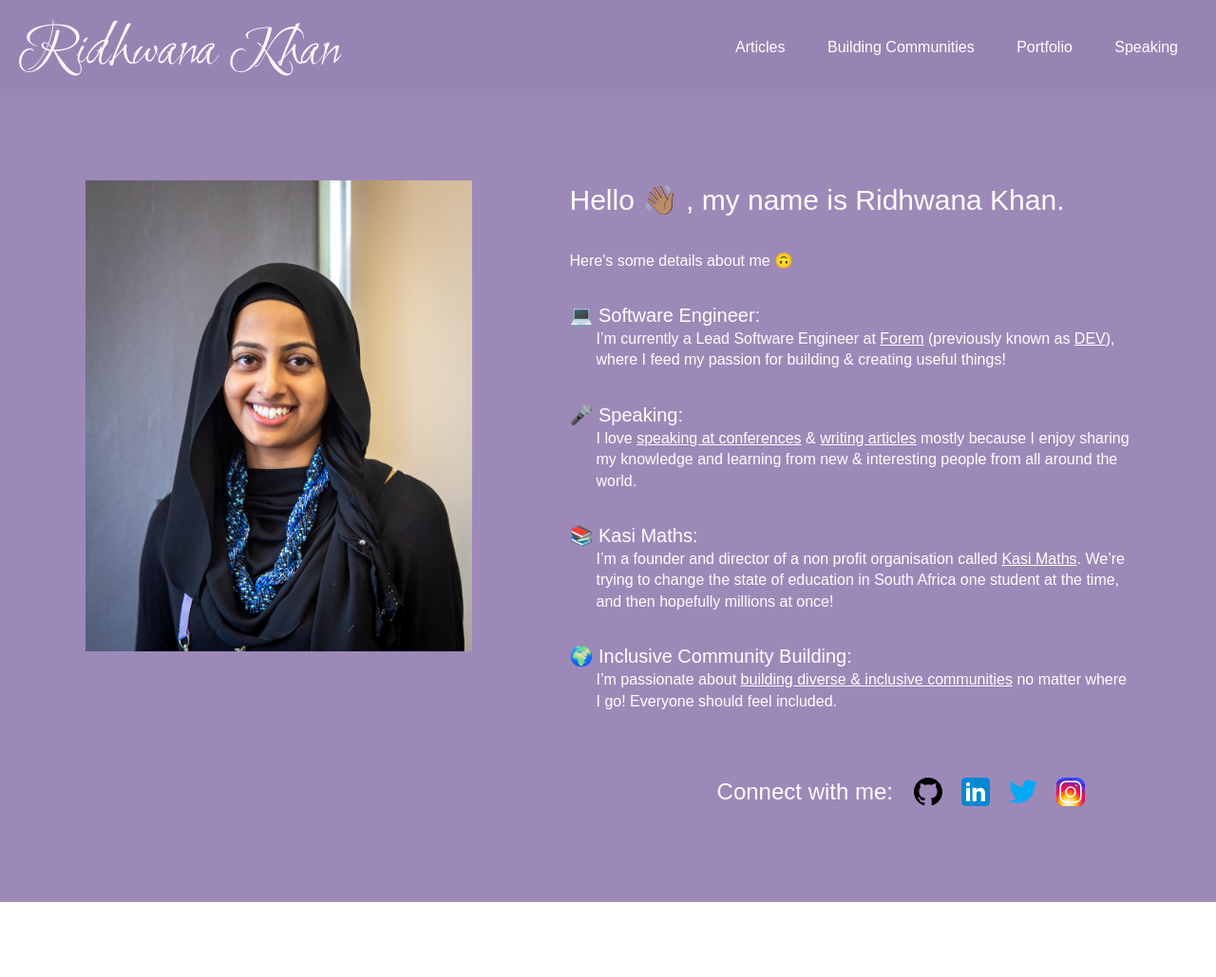
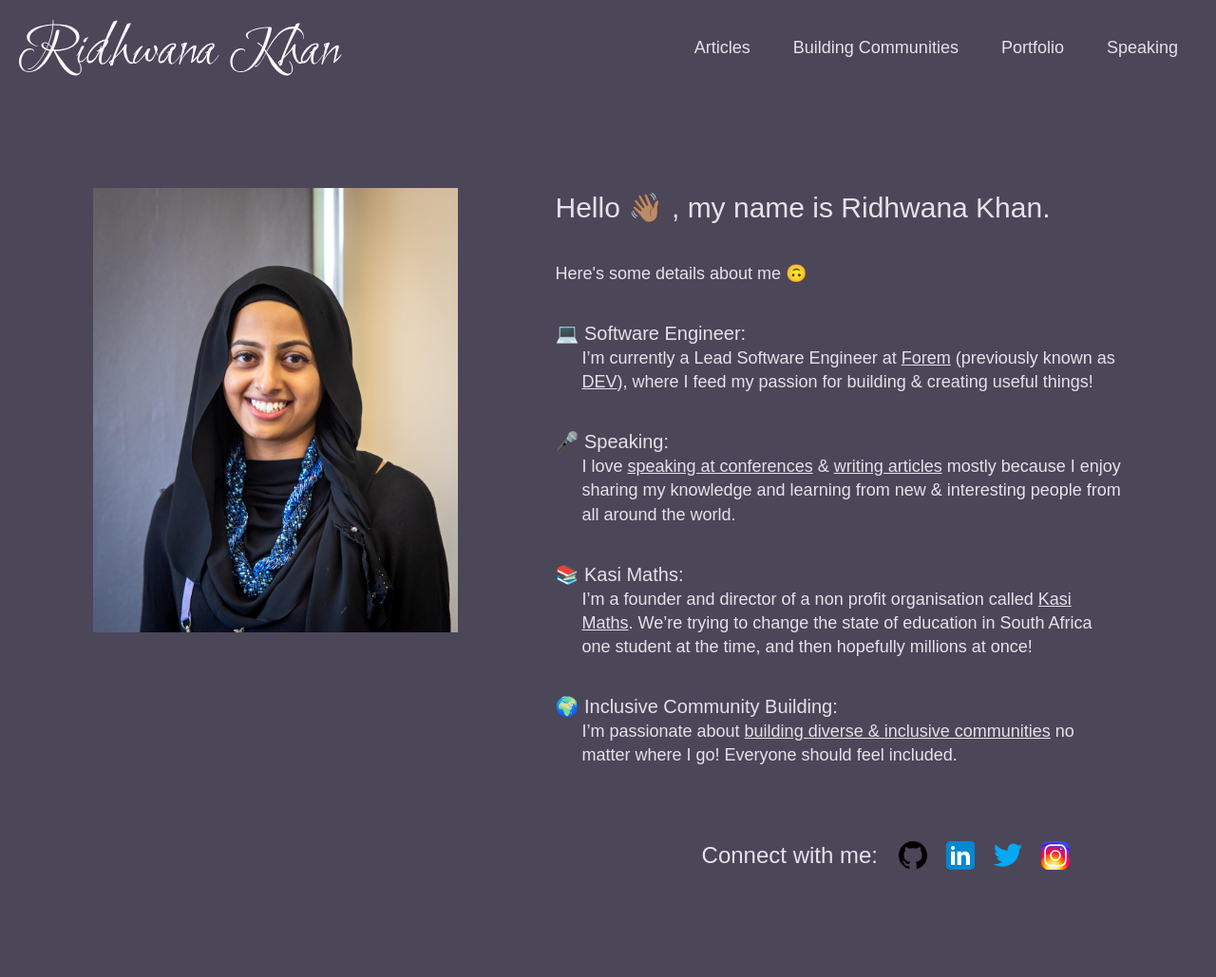
Before and after one commit to Ridhwana/Ridhwana.github.io, a Jekyll site: the page built from index.md, in a window 1280 px wide. Shown: the whole page at 95% size. Built offline with Jekyll 4.4.1, drawn with Linux system fonts in a browser that asks for light colours; before the commit the page ends 950 px from its top, so only the background shows below that.

Commit message:
feat: update the text color, size and font

```diff
--- a/css/_sass/base.sass
+++ b/css/_sass/base.sass
@@ -33,7 +33,7 @@ footer
 .page-content
   padding: $border-padding
   background: $primary-color
-  color: $white-color
+  color: $text-color
 
   @include media-query($mobile-large)
     padding: calc(#{$border-padding/2})
@@ -43,6 +43,3 @@ footer
   margin: 1em 0
   display: flex
   align-items: center
-
-.callout-text
-  font-size: 16px
--- a/css/_sass/config.sass
+++ b/css/_sass/config.sass
@@ -1,6 +1,6 @@
-$base-font-family: 'Alegreya Sans', sans-serif
-$base-font-src: url("../../assets/fonts/AlegreyaSans-Regular.ttf")
-$base-font-size:   16px !default
+$base-font-family: 'Avenir', sans-serif
+$base-font-src: url("../../assets/fonts/Avenir-Regular.ttf")
+$base-font-size:   18px !default
 $base-font-weight: 400 !default
 $small-font-size:  $base-font-size * 0.875 !default
 $base-line-height: 1.4 !default
@@ -11,14 +11,12 @@ $h3-font-size: 20px !default
 
 $spacing-unit:     30px !default
 
-$text-color:       #111 !default
-$background-color: #fdfdfd !default
-$brand-color:      #2a7ae2 !default
-$primary-color:    #9C89B8
-$secondary-color: #9784B3
+$text-color:       #e4e2e9 !default
+$primary-color:    #4C4659
+$secondary-color: #4C4659
 $dark-color: #593888
-$white-color: #FFFFFF
-$hover-color:      whitesmoke
+$white-color: #e4e2e9
+$hover-color:  whitesmoke
 
 $grey-color:       #828282 !default
 
```
Also changed, not shown: assets/fonts/Avenir Book.ttf (added), assets/fonts/Avenir-Black.ttf (added), assets/fonts/Avenir-Heavy.ttf (added), assets/fonts/Avenir-Light.ttf (added), assets/fonts/Avenir-Regular.ttf (added).
